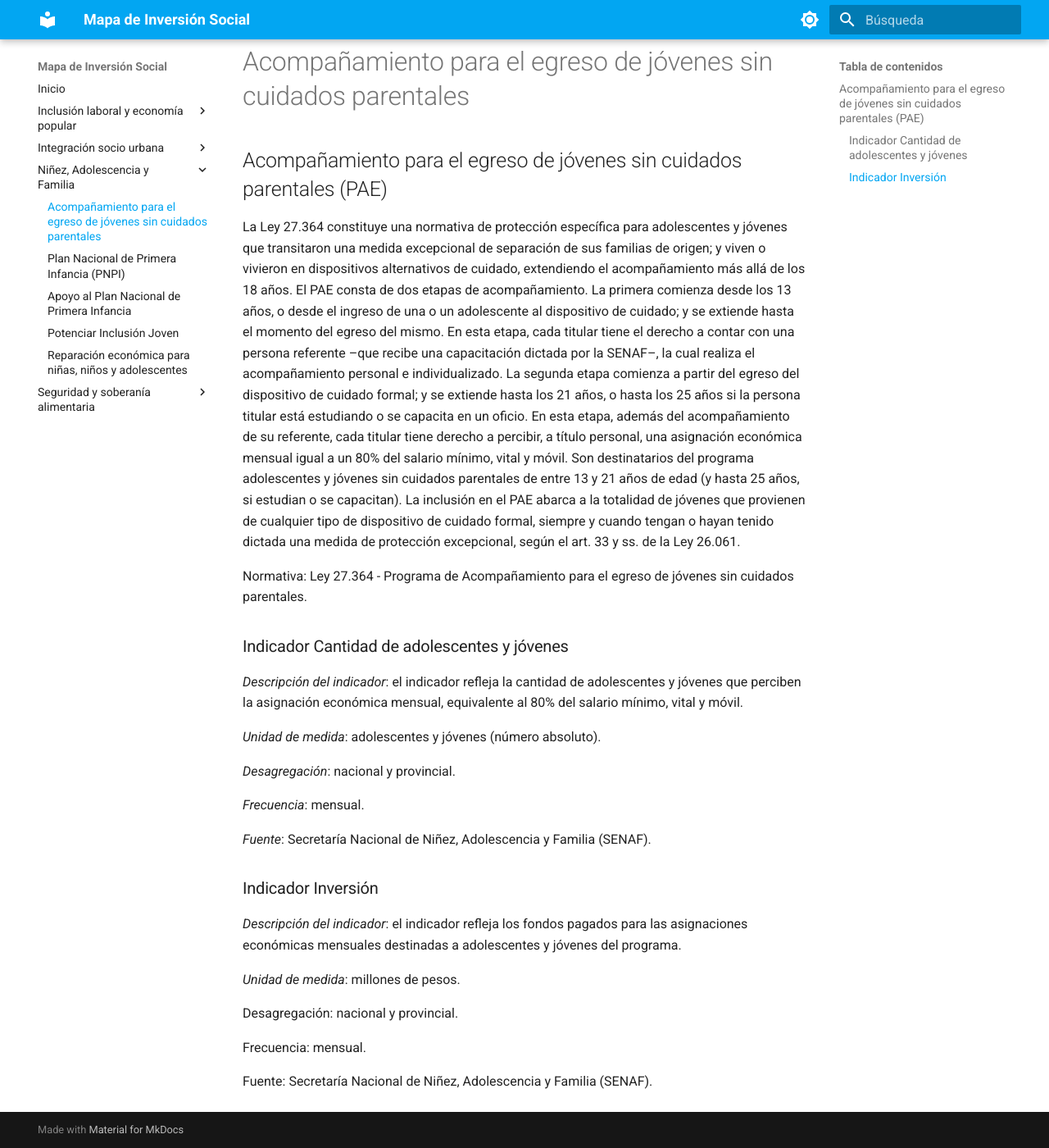
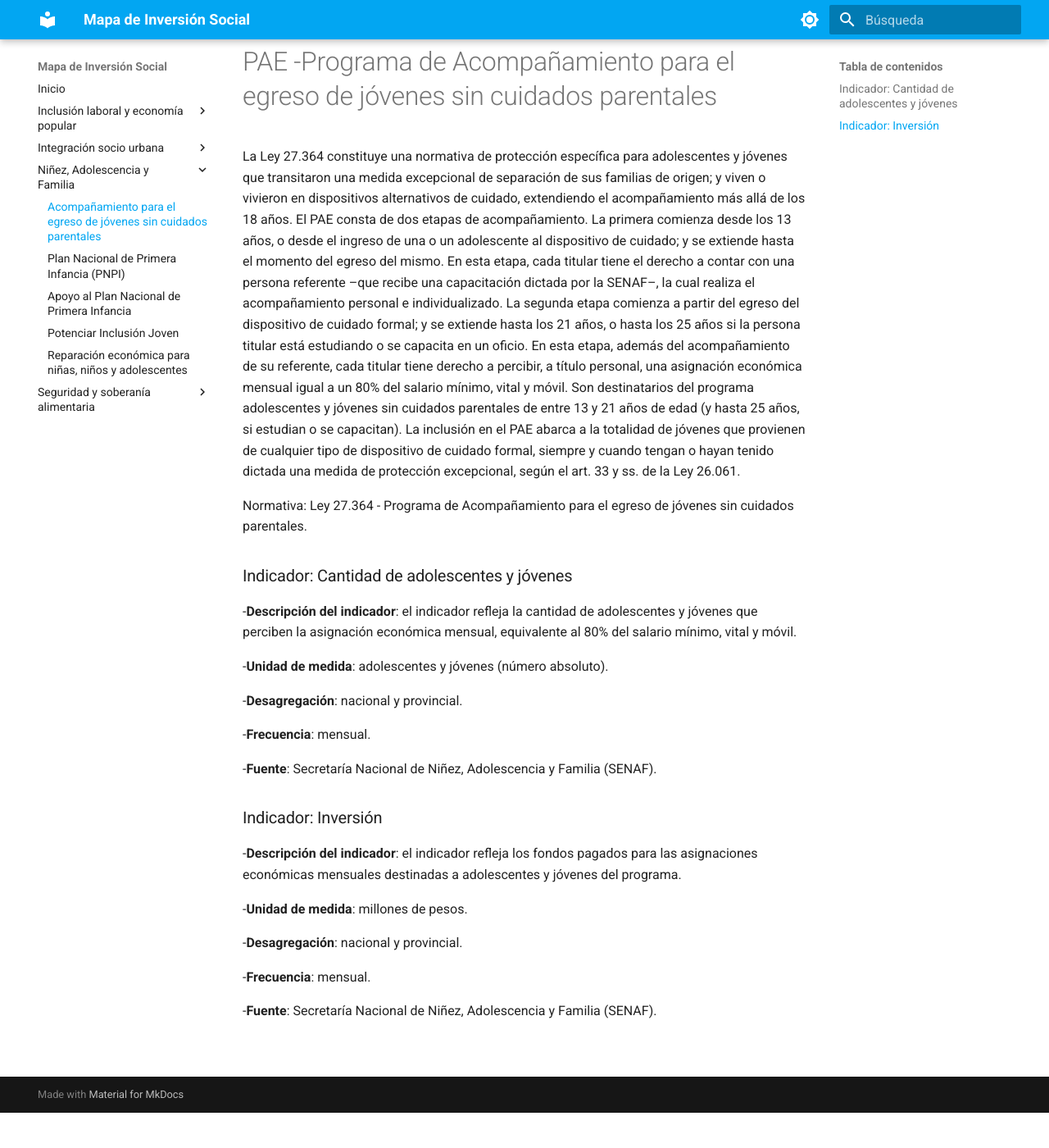
Before and after one commit to datos-desarrollosocial-nacion/metadata-mapa-de-inversion-social, an MkDocs documentation site: the page built from docs/pae.md, in a window 1280 px wide and 1400 px high, scrolled down 43 px. Shown: the whole window at 82% size. Built offline with MkDocs 1.6.1 and Material for MkDocs 9.7.7, drawn with Linux system fonts in a browser that asks for light colours.

Commit message:
Update pae.md

```diff
--- a/docs/pae.md
+++ b/docs/pae.md
@@ -1,29 +1,29 @@
-## Acompañamiento para el egreso de jóvenes sin cuidados parentales (PAE)
+# PAE -Programa de Acompañamiento para el egreso de jóvenes sin cuidados parentales
 
 La Ley 27.364 constituye una normativa de protección específica para adolescentes y jóvenes que transitaron una medida excepcional de separación de sus familias de origen; y viven o vivieron en dispositivos alternativos de cuidado, extendiendo el acompañamiento más allá de los 18 años. El PAE consta de dos etapas de acompañamiento. La primera comienza desde los 13 años, o desde el ingreso de una o un adolescente al dispositivo de cuidado; y se extiende hasta el momento del egreso del mismo. En esta etapa, cada titular tiene el derecho a contar con una persona referente –que recibe una capacitación dictada por la SENAF–, la cual realiza el acompañamiento personal e individualizado. La segunda etapa comienza a partir del egreso del dispositivo de cuidado formal; y se extiende hasta los 21 años, o hasta los 25 años si la persona titular está estudiando o se capacita en un oficio. En esta etapa, además del acompañamiento de su referente, cada titular tiene derecho a percibir, a título personal, una asignación económica mensual igual a un 80% del salario mínimo, vital y móvil. Son destinatarios del programa adolescentes y jóvenes sin cuidados parentales de entre 13 y 21 años de edad (y hasta 25 años, si estudian o se capacitan).  La inclusión en el PAE abarca a la totalidad de jóvenes que provienen de cualquier tipo de dispositivo de cuidado formal, siempre y cuando tengan o hayan tenido dictada una medida de protección excepcional, según el art. 33 y ss. de la Ley 26.061.
 
 Normativa: Ley 27.364 - Programa de Acompañamiento para el egreso de jóvenes sin cuidados parentales.
 
-### Indicador Cantidad de adolescentes y jóvenes
+### Indicador: Cantidad de adolescentes y jóvenes
 
-*Descripción del indicador*: el indicador refleja la cantidad de adolescentes y jóvenes que perciben la asignación económica mensual, equivalente al 80% del salario mínimo, vital y móvil.
+-**Descripción del indicador**: el indicador refleja la cantidad de adolescentes y jóvenes que perciben la asignación económica mensual, equivalente al 80% del salario mínimo, vital y móvil.
 
-*Unidad de medida*: adolescentes y jóvenes (número absoluto).
+-**Unidad de medida**: adolescentes y jóvenes (número absoluto).
 
-*Desagregación*: nacional y provincial.
+-**Desagregación**: nacional y provincial.
 
-*Frecuencia*: mensual.
+-**Frecuencia**: mensual.
 
-*Fuente*: Secretaría Nacional de Niñez, Adolescencia y Familia (SENAF).
+-**Fuente**: Secretaría Nacional de Niñez, Adolescencia y Familia (SENAF).
 
-### Indicador Inversión
+### Indicador: Inversión
 
-*Descripción del indicador*: el indicador refleja los fondos pagados para las asignaciones económicas mensuales destinadas a adolescentes y jóvenes del programa.
+-**Descripción del indicador**: el indicador refleja los fondos pagados para las asignaciones económicas mensuales destinadas a adolescentes y jóvenes del programa.
 
-*Unidad de medida*: millones de pesos.
+-**Unidad de medida**: millones de pesos.
 
-Desagregación: nacional y provincial.
+-**Desagregación**: nacional y provincial.
 
-Frecuencia: mensual.
+-**Frecuencia**: mensual.
 
-Fuente: Secretaría Nacional de Niñez, Adolescencia y Familia (SENAF).
+-**Fuente**: Secretaría Nacional de Niñez, Adolescencia y Familia (SENAF).
```
